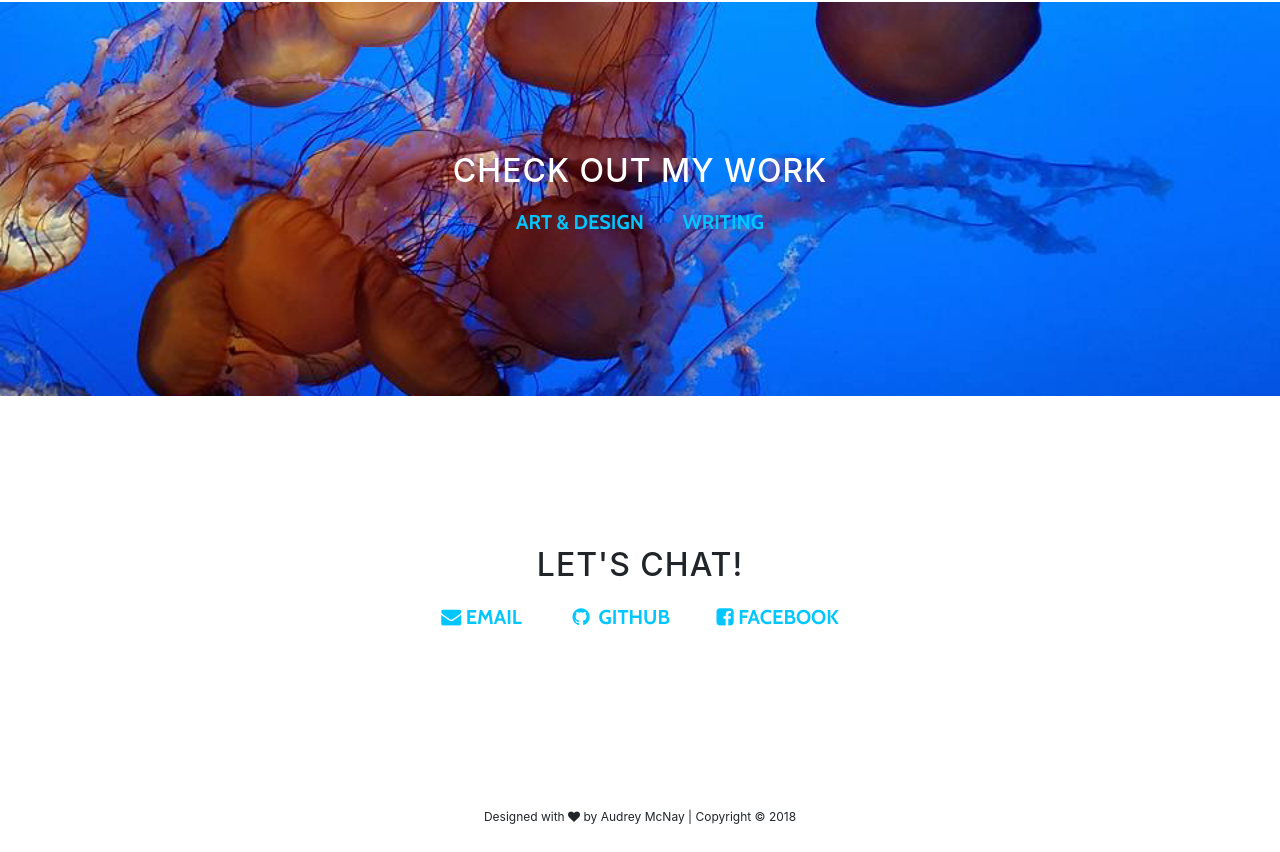
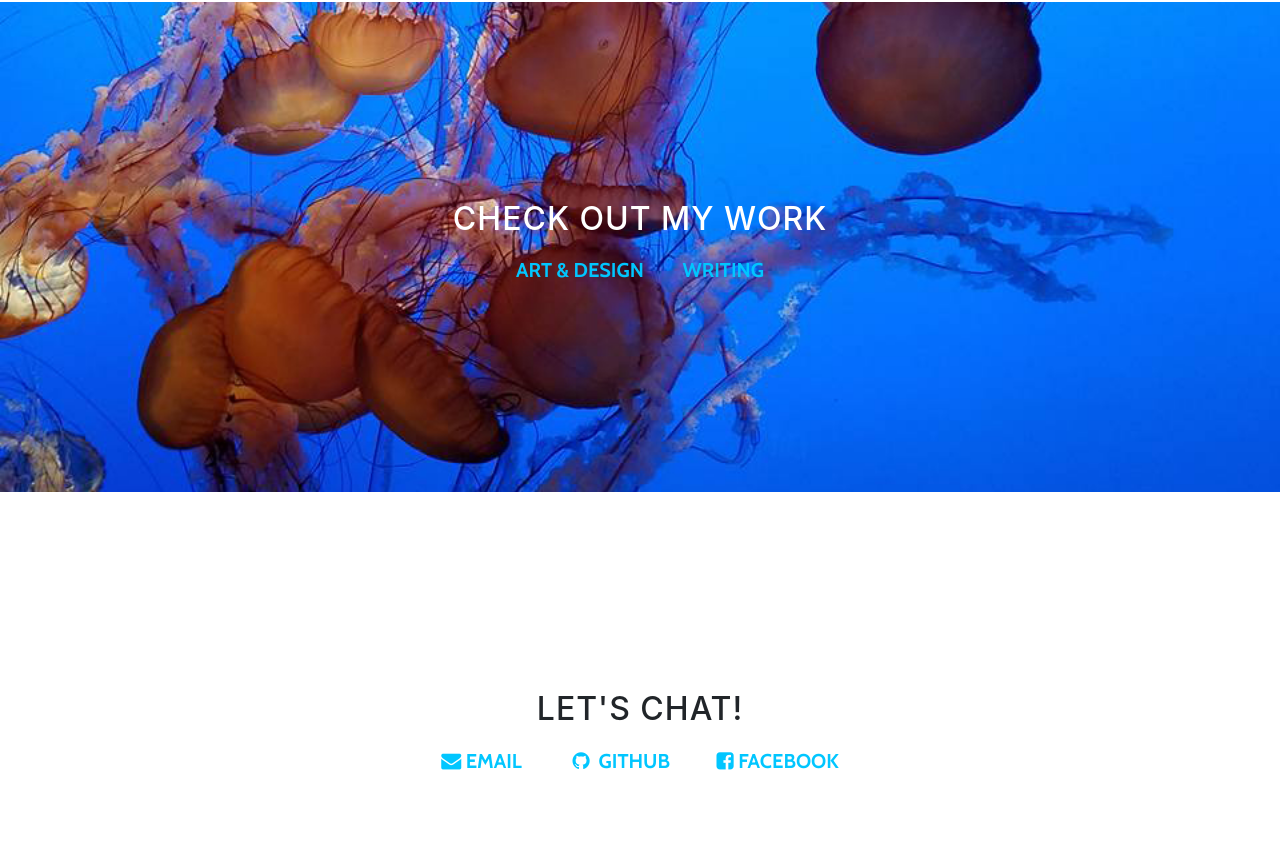
Before and after one commit to imthereal/oldportfoliosite, a website with bundled scripts: page index.html in a window 1280 px wide. Shown: the part 1535-2387 px from the top of the page. Before the commit the page ends 2361 px from the top, so only its background shows below. Built offline with nearby package versions, Linux system fonts and the light colour scheme.

Commit message:
spacing improvement

```diff
--- a/index.html
+++ b/index.html
@@ -90,8 +90,8 @@
 
     <!-- Download Section -->
     <section id="download" class="download-section content-section text-center">
-      <div class="container">
-        <div class="col-lg-8 mx-auto" style="height:100%">
+      <div class="p-5 container">
+        <div class="col-lg-8 mx-auto">
           <h2>Check Out My Work</h2>
           <a href="https://amcnay.myportfolio.com/" class="btn btn-default btn-lg">Art & Design</a>
             <a href="https://bubblywithboba.wordpress.com/" class="btn btn-default btn-lg">Writing</a>
@@ -103,7 +103,7 @@
     <section id="contact" class="content-section text-center">
       <div class="container">
         <div class="row">
-          <div class="col-lg-8 mx-auto">
+          <div class="p-5 col-lg-8 mx-auto">
             <h2>Let's Chat!</h2>
             <ul class="list-inline banner-social-buttons">
               <li class="list-inline-item">
```
